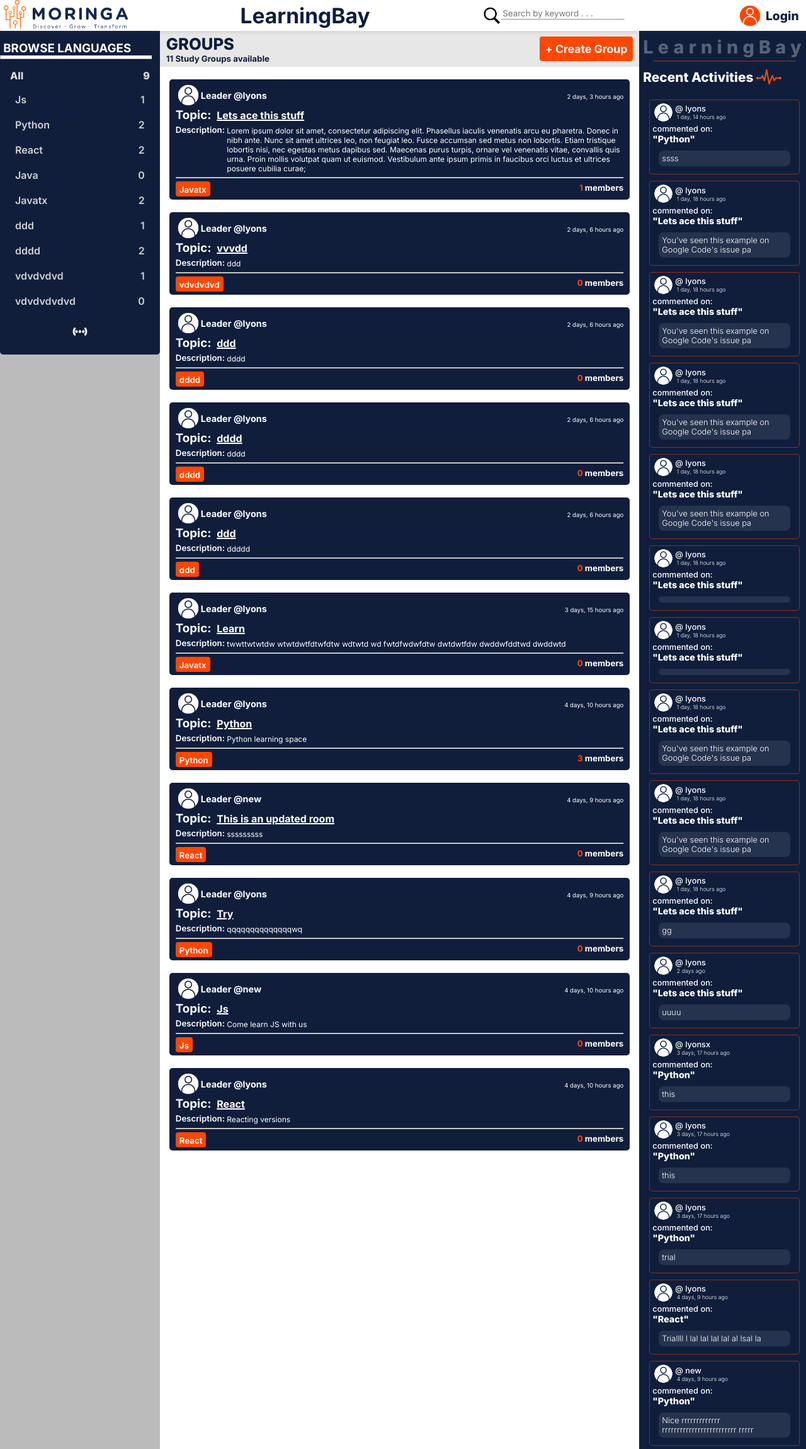
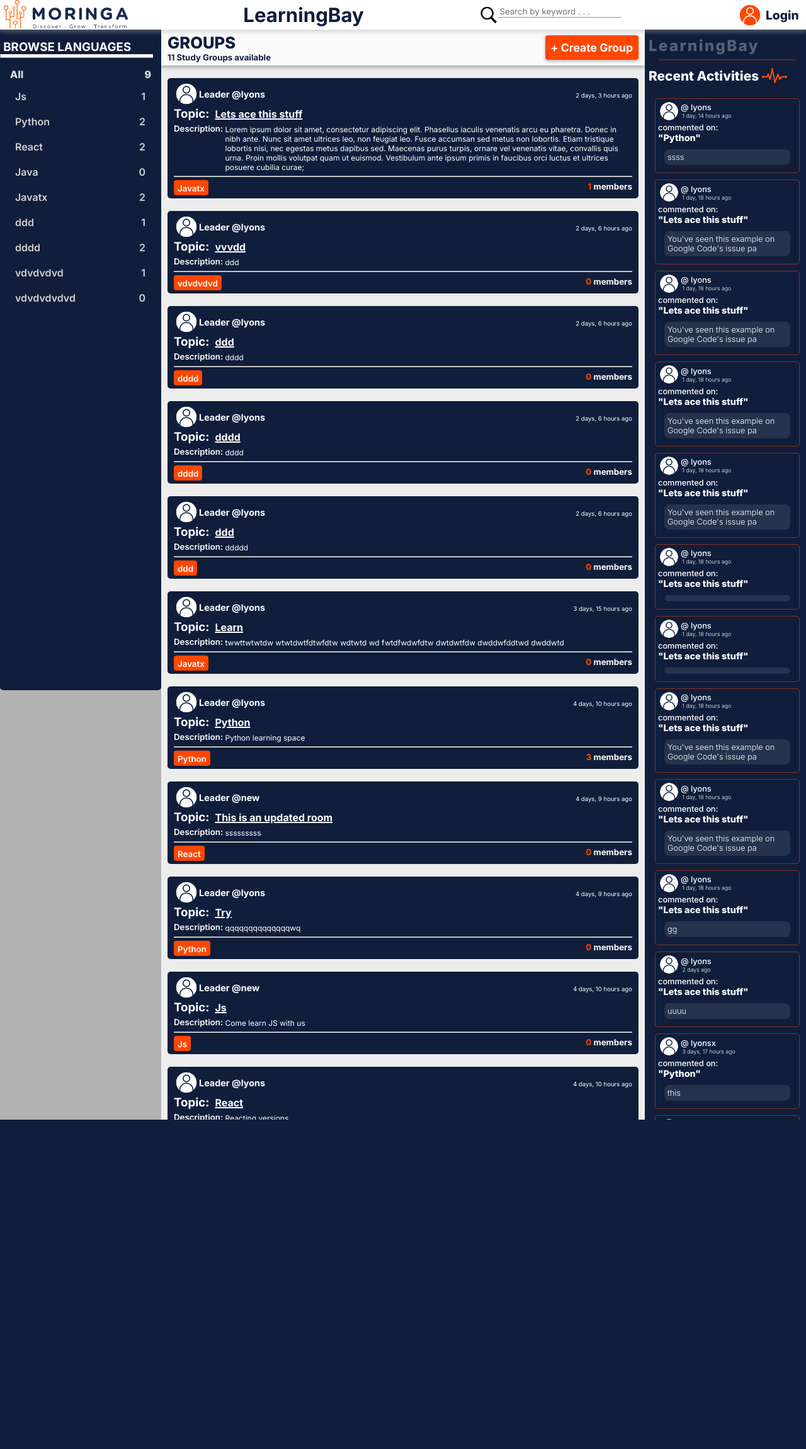
Before and after one commit to Lyonsmasawa/learning-bay, a Django app: page / in a window 1280 px wide. Shown: the whole page at 63% size. After the commit the page ends 1778 px from the top, so only its background shows below. Run offline with Django 4.2, Linux system fonts and the light colour scheme; data comes from the database, SQL or seed files in the repository; both versions use the stored data as it was after the commit; some libraries are stand-ins or nearby versions.

Commit message:
enhance user experience

```diff
--- a/learning/templates/learning/activity_component.html
+++ b/learning/templates/learning/activity_component.html
@@ -4,6 +4,7 @@
     <hr>
     <h3 class="activity__title">Recent Activities <img src="{% static 'img/pulse.png' %}" alt=". . ." /></h3>
 
+    <div class="activity__abs">
         <div class="act__container">
             {% for message  in group_messages %}
             <div class="activity__card">
@@ -15,12 +16,15 @@
                             &nbsp;{{message.created | timesince }} ago
                         </span>
                         {% if request.user == message.user %}
-                    <a href="{% url 'delete-message' message.id %}"><i class="fa fa-times" aria-hidden="true"></i></a>
+                        <a href="{% url 'delete-message' message.id %}"><i class="fa fa-times"
+                                aria-hidden="true"></i></a>
                         {% endif %}
                     </span>
                 </p>
 
-            <p class="act__comment">commented on: <a href="{% url 'group' message.group.id %}"><p class="act__group">"{{message.group}}"</a></p>
+                <p class="act__comment">commented on: <a href="{% url 'group' message.group.id %}">
+                        <p class="act__group">"{{message.group}}"
+                    </a></p>
                 </p>
                 <div class="act__mgroup">
                     <div class="act__message">
@@ -31,3 +35,4 @@
             {% endfor %}
         </div>
     </div>
+</div>
--- a/learning/templates/learning/feed_component.html
+++ b/learning/templates/learning/feed_component.html
@@ -1,5 +1,6 @@
 {% load static %}
 <div class="feed">
+    <div class="feed__div">
         {% for group in groups %}
         <div class="feed__inner">
             <div class="feed__prof">
@@ -33,8 +34,10 @@
                 <div class="feed__btn">
                     <small class="feed__lang">{{group.language.name}}</small>
                 </div>
-            <small class="feed__members"><span class="feed__numbers">{{ group.members.all.count }}</span> members</small>
+                <small class="feed__members"><span class="feed__numbers">{{ group.members.all.count }}</span>
+                    members</small>
             </div>
         </div>
         {% endfor %}
     </div>
+</div>
--- a/learning/templates/learning/group.html
+++ b/learning/templates/learning/group.html
@@ -35,6 +35,7 @@
         </div>
 
         <div class="group__converse">
+            <div class="g__c">
                 {% for message in group_messages %}
                 <div class="converse__box">
                     <div class="conversation__profile">
@@ -56,6 +57,7 @@
                     </p>
                 </div>
                 {% endfor %}
+            </div>
 
         </div>
 
@@ -79,7 +81,8 @@
                 {% for member in members %}
                 <div class="vr">
                     <a href="{% url 'profile' member.id %}">
-                        <p class="groupMembers__group"><img src="{% static 'img/iconorange.png' %}" alt=""> @{{member.username}}</p>
+                        <p class="groupMembers__group"><img src="{% static 'img/iconorange.png' %}" alt="">
+                            @{{member.username}}</p>
                     </a>
                 </div>
                 {% endfor %}
--- a/learning/templates/learning/home.html
+++ b/learning/templates/learning/home.html
@@ -16,6 +16,7 @@
                 <h5>{{groups_count}} Study Groups available</h5>
                 <p></p>
             </div>
+            &nbsp;
             <button class="feed__create">
                 <a href="{% url 'create-group' %}">+ Create Group</a>
             </button>
--- a/learning/templates/learning/languages_component.html
+++ b/learning/templates/learning/languages_component.html
@@ -12,10 +12,12 @@
         </div>
 
         <div class="list">
-            {% for lang in languages %}
-            <a href="{% url 'home' %}?q={{lang.name}}">{{lang.name}} <span>{{lang.group_set.all.count }}</span></a>
-            {% endfor %}
-            <img src="{% static 'img/more.png' %}" alt="try" />
+            <div class="list__div">
+                {% for lang in languages %}
+                <a href="{% url 'home' %}?q={{lang.name}}">{{lang.name}} <span>{{lang.group_set.all.count }}</span></a>
+                {% endfor %}
+            </div>
+
         </div>
     </div>
 </div>
--- a/static/styles/main.css
+++ b/static/styles/main.css
@@ -11,7 +11,10 @@ a {
 }
 
 body {
-    background: #bbbbbb;
+    background: #b3b3b3;
+    width: 100%;
+    height: 100vh;
+    overflow: hidden;
 }
 
 nav {
@@ -23,7 +26,8 @@ nav {
     padding-left: .5%;
     padding-right: .5%;
     background: #FFFFFF;
-    box-shadow: 0px 4px 4px rgba(105, 105, 105, 0.096);
+    box-shadow: 0px 5px 5px rgba(170, 170, 170, 0.336);
+    z-index: 1001;
 }
 
 .nav__logo img {
@@ -32,7 +36,7 @@ nav {
 
 .nav__title {
     font-weight: 800;
-    font-size: 1.4rem;
+    font-size: 1.3rem;
     color: #101E3C;
 }
 
@@ -107,6 +111,8 @@ hr {
 .home {
     display: grid;
     grid-template-columns: 1fr 3fr 1fr;
+    overflow: hidden;
+    height: 100vh;
 }
 
 .lang {
@@ -115,6 +121,7 @@ hr {
     align-items: left;
     background-color: #101E3C;
     border-radius: 0px 0px 5px 5px;
+    width: 100%;
 }
 
 .lang__title {
@@ -152,6 +159,30 @@ hr {
     font-weight: 600;
     display: flex;
     flex-direction: column;
+    position: relative;
+    min-height: 55vh;
+}
+
+.list__div {
+    position: absolute;
+    top: 0px;
+    padding: 5px 17px 5px 0px;
+    bottom: 0px;
+    width: 100%;
+    overflow: auto;
+    scroll-behavior: smooth;
+}
+
+.list__div::-webkit-scrollbar {
+    display: none;
+}
+
+/* Hide scrollbar for IE, Edge and Firefox */
+.list__div {
+    -ms-overflow-style: none;
+    /* IE and Edge */
+    scrollbar-width: none;
+    /* Firefox */
 }
 
 .list a {
@@ -165,22 +196,27 @@ hr {
 .activity__sec {
     background-color: #101E3C;
     min-height: 100vh;
+    width: 100%;
+    overflow: hidden;
 }
 
 .activity {
     display: flex;
     flex-direction: column;
     background-color: #101E3C;
-    align-items: left;
     padding-left: 6px;
+    min-height: 100vh;
+    width: 100%;
 }
 
 .bay {
     font-weight: 800;
-    font-size: 1.8rem;
+    font-size: 1.5rem;
     line-height: 2rem;
     margin-top: .6rem;
-    letter-spacing: 0.25em;
+    letter-spacing: 0.1em;
+
+    width: 100%;
     color: rgba(255, 255, 255, 0.3)
 }
 
@@ -200,8 +236,34 @@ hr {
     justify-content: flex-start;
 }
 
+.activity__abs {
+    position: relative;
+    display: flex;
+    width: 100%;
+    align-items: center;
+    min-height: 100vh;
+}
+
 .act__container {
-    padding: 0px 10px 5px 10px;
+    padding: 0px 10px 10px 10px;
+    position: absolute;
+    top: 0px;
+    bottom: 0px;
+    width: 100%;
+    overflow: auto;
+    scroll-behavior: smooth;
+}
+
+.act__container::-webkit-scrollbar {
+    display: none;
+}
+
+/* Hide scrollbar for IE, Edge and Firefox */
+.act__container {
+    -ms-overflow-style: none;
+    /* IE and Edge */
+    scrollbar-width: none;
+    /* Firefox */
 }
 
 .activity__card {
@@ -278,16 +340,21 @@ hr {
 
 .feed__sec {
     min-height: 100vh;
-    background-color: #FFFFFF;
+    background-color: #ffffffc2;
+    overflow: hidden;
+    position: relative;
+    width: 100%;
 }
 
 .feed__upper {
-    background-color: #E7E7E7;
+    background-color: #fafafa;
     padding: 5px 10px;
     display: flex;
     justify-content: space-between;
     align-items: center;
     color: #101E3C;
+    width: 100%;
+    box-shadow: 0px 4px 5px rgba(146, 146, 146, 0.63);
 }
 
 .feed__upper h2 {
@@ -301,6 +368,7 @@ hr {
     border-radius: 4px;
     border: none;
     padding: 9px;
+    box-shadow: 0px 2px 5px rgba(0, 0, 0, 0.315);
 }
 
 .feed__create a {
@@ -311,7 +379,38 @@ hr {
 }
 
 .feed {
-    padding: 0px 15px 10px 15px;
+    position: relative;
+    display: flex;
+    flex-direction: column;
+    width: 100%;
+    align-items: center;
+    min-height: 100vh;
+    padding: 10px;
+    overflow: hidden;
+    scroll-behavior: smooth;
+}
+
+.feed__div {
+    min-height: 100vh;
+    position: absolute;
+    top: 0px;
+    bottom: 0px;
+    width: 100%;
+    overflow: auto;
+    padding: 0px 10px 10px 10px;
+    scroll-behavior: smooth;
+}
+
+.feed__div::-webkit-scrollbar {
+    display: none;
+}
+
+/* Hide scrollbar for IE, Edge and Firefox */
+.feed__div {
+    -ms-overflow-style: none;
+    /* IE and Edge */
+    scrollbar-width: none;
+    /* Firefox */
 }
 
 .feed__inner {
@@ -740,3 +913,80 @@ hr {
 .profile__details {
     width: 100%;
 }
+
+
+@media only screen and (min-width: 1200px) {
+    nav {
+        font-size: 62.5%;
+    }
+}
+
+@media only screen and (min-width: 2100px) {
+    html {
+        font-size: 75%;
+    }
+}
+
+/* Extra small devices (phones, 600px and down) */
+@media only screen and (max-width: 600px) {
+    .nav {
+        padding: 5px;
+    }
+    .nav__logo img {
+        display: none;
+    }
+    .nav__search img {
+        display: none;
+    }
+    .nav__title {
+        font-weight: 800;
+        font-size: .8rem;
+        color: #101E3C;
+        margin-right: 4px;
+    }
+    .nav__login img {
+        display: none;
+    }
+    .nav__search input{
+        font-size: .6rem;
+    }
+    .nav__search {
+        padding: 5px;
+    }
+    .nav__search hr{
+        display: none;
+    }
+    .nav__login a {
+        font-size: .8rem;
+    }
+  }
+
+  /* Small devices (portrait tablets and large phones, 600px and up) */
+  @media only screen and (min-width: 600px) {
+    .html{
+        height: 100vh;
+        font-size: 70%;
+    }
+  }
+
+  /* Medium devices (landscape tablets, 768px and up) */
+  @media only screen and (min-width: 768px) {
+    .sections{
+        height: 50vh;
+        font-size: 70%;
+    }
+  }
+
+  /* Large devices (laptops/desktops, 992px and up) */
+  @media only screen and (min-width: 992px) {
+    .sections{
+        height: 50vh;
+    }
+  }
+
+  /* Extra large devices (large laptops and desktops, 1200px and up) */
+  @media only screen and (min-width: 1200px) {
+    .sections{
+        height: 50vh;
+    }
+  }
```
Also changed, not shown: other parts of static/styles/main.css (+83 -9 lines), learning/templates/learning/create_group.html (+7 -1 lines), learning/templates/learning/login_register.html (+12 -2 lines), db.sqlite3. Lines whose indentation alone changed are shown as unchanged.
